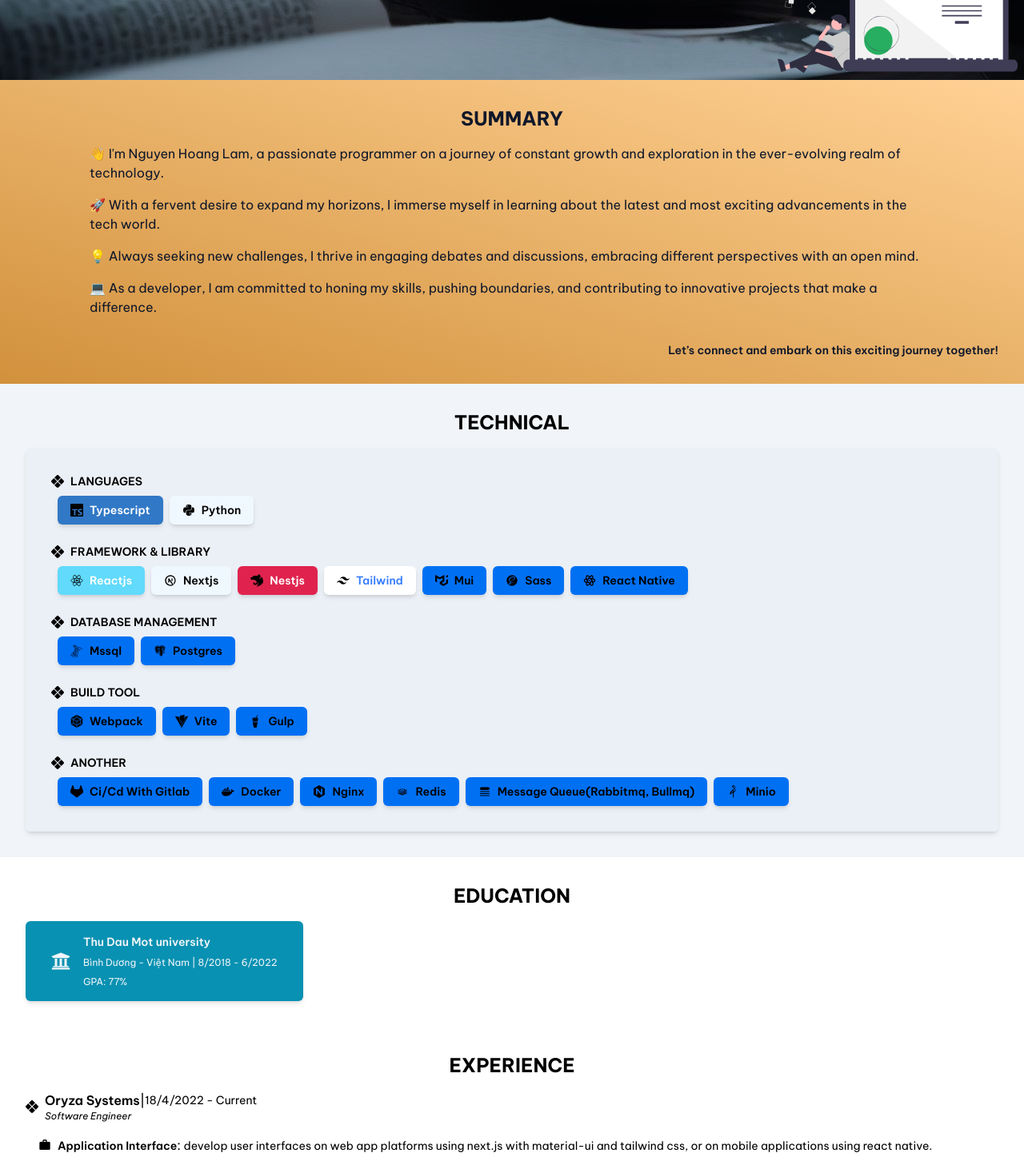
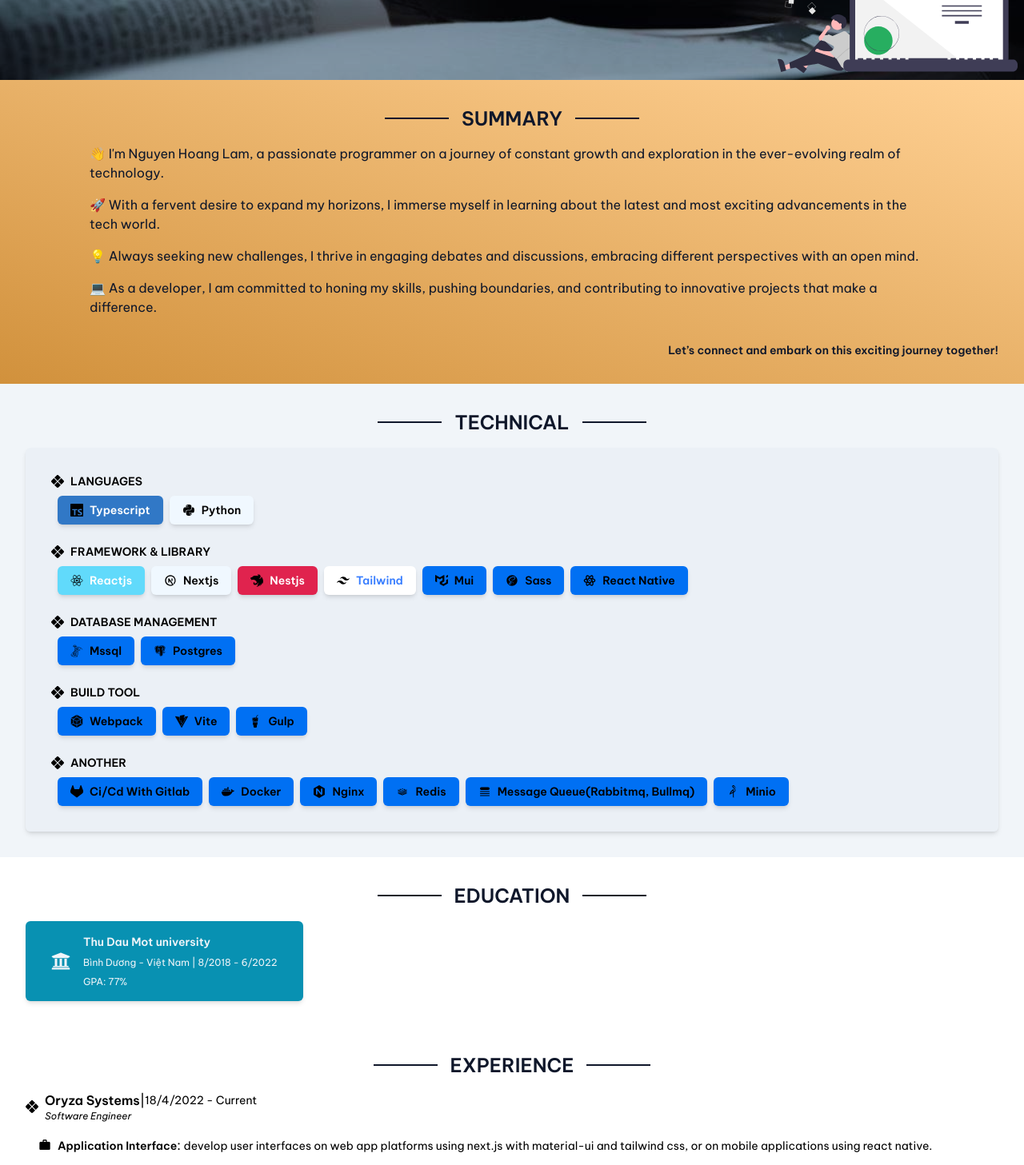
Before and after one commit to nhlamdev/cv, a React app: page / in a window 1280 px wide. Shown: the part 700-2157 px from the top of the page at 80% size. Built offline with nearby package versions, Linux system fonts and the light colour scheme.

Commit message:
change style header

```diff
--- a/src/components/education/index.tsx
+++ b/src/components/education/index.tsx
@@ -5,7 +5,19 @@
   const { t } = useTranslation()
   return (
     <section className='flex flex-col p-8 gap-4' id='education'>
-      <h2 className='text-2xl text-center font-bold uppercase'>{t('EDUCATION')}</h2>
+      <div
+        className='w-full flex flex-row justify-center items-center
+        gap-4 scroll-m-2'
+      >
+        <div className='h-[2px] w-20 bg-slate-900 dark:bg-slate-100' />
+        <h2
+          className='text-center font-semibold text-2xl uppercase
+        text-slate-900 dark:text-slate-100'
+        >
+          {t('EDUCATION')}
+        </h2>
+        <div className='h-[2px] w-20 bg-slate-900 dark:bg-slate-100' />
+      </div>
 
       <div>
         <a
--- a/src/components/experience/index.tsx
+++ b/src/components/experience/index.tsx
@@ -8,7 +8,19 @@
   const { t } = useTranslation()
   return (
     <section className='flex flex-col p-8 gap-4' id='experience'>
-      <h2 className='text-2xl text-center font-bold uppercase'>{t('EXPERIENCE')}</h2>
+      <div
+        className='w-full flex flex-row justify-center items-center
+        gap-4 scroll-m-2'
+      >
+        <div className='h-[2px] w-20 bg-slate-900 dark:bg-slate-100' />
+        <h2
+          className='text-center font-semibold text-2xl uppercase
+        text-slate-900 dark:text-slate-100'
+        >
+          {t('EXPERIENCE')}
+        </h2>
+        <div className='h-[2px] w-20 bg-slate-900 dark:bg-slate-100' />
+      </div>
       <div className='flex flex-col gap-10'>
         {Children.toArray(
           experiences.map((ex) => {
--- a/src/components/summary/index.tsx
+++ b/src/components/summary/index.tsx
@@ -4,7 +4,19 @@
   const { t } = useTranslation()
   return (
     <section className='flex flex-col p-8 gap-4 bg-summary-gradient' id='summary'>
-      <h2 className='text-2xl text-center font-bold uppercase text-slate-900'>{t('SUMMARY')}</h2>
+      <div
+        className='w-full flex flex-row justify-center items-center
+        gap-4 scroll-m-2'
+      >
+        <div className='h-[2px] w-20 bg-slate-900 dark:bg-slate-100' />
+        <h2
+          className='text-center font-semibold text-2xl uppercase
+        text-slate-900 dark:text-slate-100'
+        >
+          {t('SUMMARY')}
+        </h2>
+        <div className='h-[2px] w-20 bg-slate-900 dark:bg-slate-100' />
+      </div>
 
       <div className='flex flex-col gap-8'>
         <ol className='flex flex-col gap-4 mx-20'>
--- a/src/components/technical-skill/index.tsx
+++ b/src/components/technical-skill/index.tsx
@@ -8,7 +8,19 @@
   const { t } = useTranslation()
   return (
     <section className='flex flex-col p-8 gap-4 dark:bg-slate-900 bg-slate-100' id='technical'>
-      <h2 className='text-2xl text-center font-bold uppercase'>{t('TECHNICAL')}</h2>
+      <div
+        className='w-full flex flex-row justify-center items-center
+        gap-4 scroll-m-2'
+      >
+        <div className='h-[2px] w-20 bg-slate-900 dark:bg-slate-100' />
+        <h2
+          className='text-center font-semibold text-2xl uppercase
+        text-slate-900 dark:text-slate-100'
+        >
+          {t('TECHNICAL')}
+        </h2>
+        <div className='h-[2px] w-20 bg-slate-900 dark:bg-slate-100' />
+      </div>
 
       <div className='flex flex-col gap-6 p-8 bg-slate-200 bg-opacity-40 rounded-md shadow-md'>
         {Children.toArray(
```
